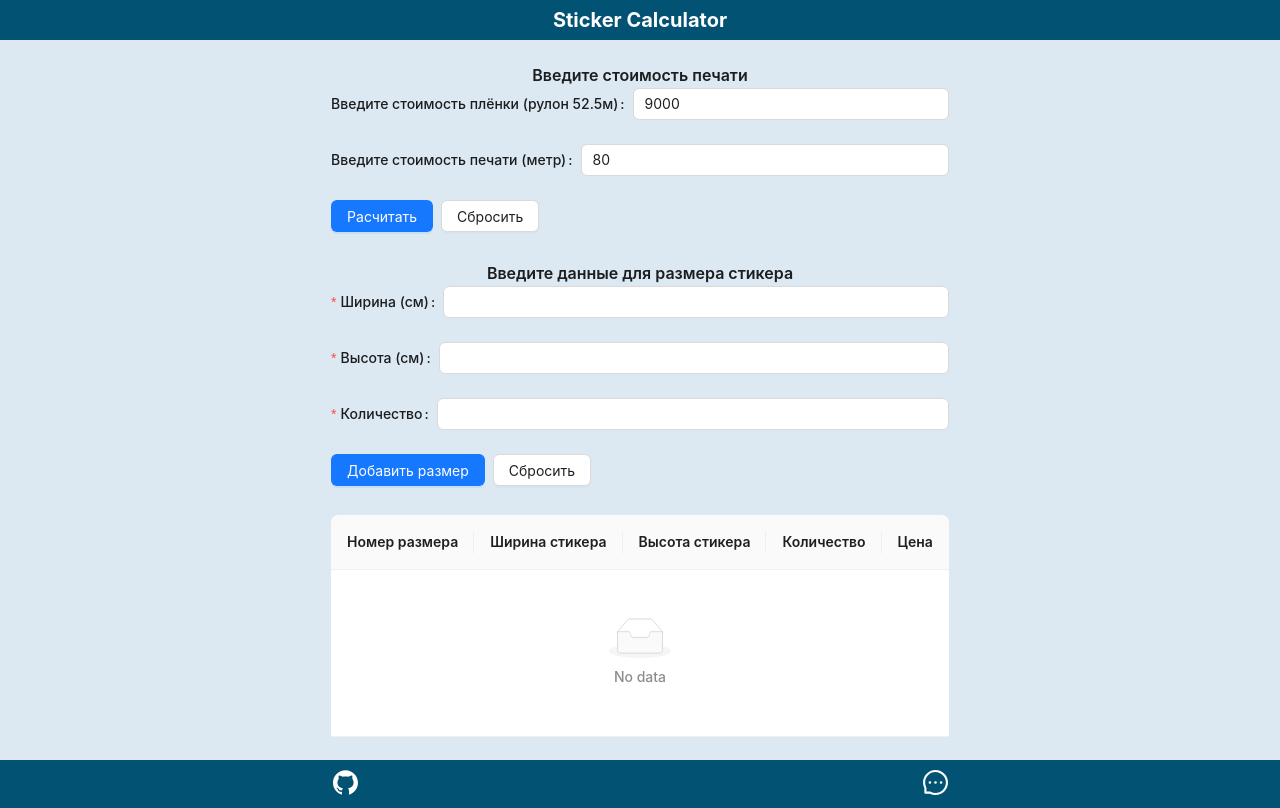
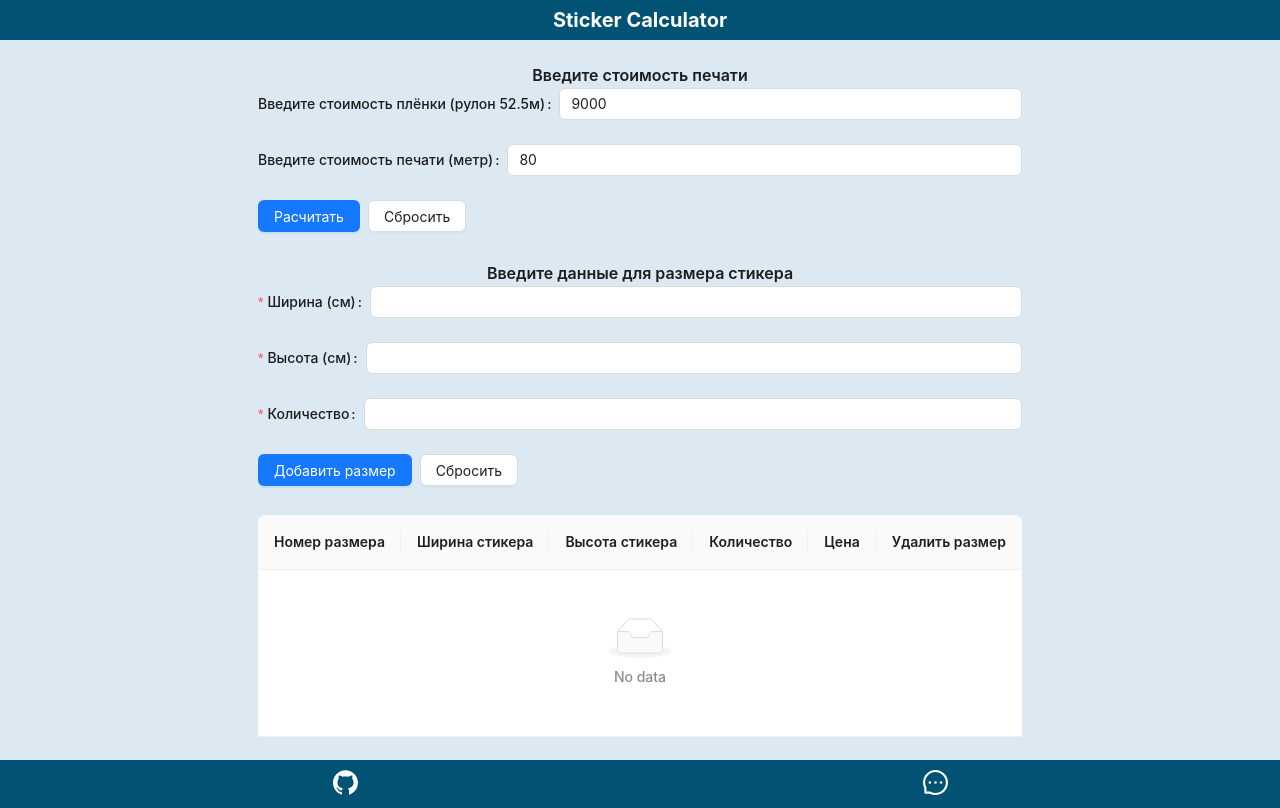
Before and after one commit to kuz4dev/Sticker-Calculator, a React (Create React App) app: page / in a window 1280 px wide. Built offline with nearby package versions, Linux system fonts and the light colour scheme.

Commit message:
add delete button column in table

```diff
--- a/src/components/CalculatorForm/CalculatorForm.jsx
+++ b/src/components/CalculatorForm/CalculatorForm.jsx
@@ -3,9 +3,9 @@ import { useEffect, useRef, useState } from "react";
 import StickerSizeForm from "../StickerSizeForm/StickerSizeForm";
 import Error from "../Logs/Error";
 import Info from "../Logs/Info";
-import { buttonAddStyle, formStyle, formsStyle, titleStyle } from "../../styles/style";
+import { buttonAddStyle, buttonInTable, formStyle, formsStyle, titleStyle } from "../../styles/style";
 import { useDispatch, useSelector } from "react-redux";
-import { changeCanvasPrice, changeInkPrice, clearStickerInfo } from "../../store/stickerReducer";
+import { changeCanvasPrice, changeInkPrice, clearStickerInfo, deleteSize } from "../../store/stickerReducer";
 import { inputNumberZeroValidator } from "../../utils/validators/validators";
 import { tableColumnInfo } from "./FormInfo";
 
@@ -64,9 +64,7 @@ const CalculatorForm = () => {
     useEffect(() => {
         if (isMounted.current) {
             onSubmit();
-            console.log(isMounted);
         } else {
-            console.log(isMounted);
             isMounted.current = true;
         }
     }, [lengthToPrint, isMaxWidthOrHeight]);
@@ -96,6 +94,11 @@ const CalculatorForm = () => {
         dispatch(changeInkPrice(Number(event.target.value)));
     };
 
+    const deleteSizeFromTable = (record) => {
+        console.log(record);
+        dispatch(deleteSize(record.key));
+    };
+
     const dataTable = stickers.map((sticker, index) => {
         return ({
             key: sticker.id,
@@ -106,6 +109,40 @@ const CalculatorForm = () => {
             price: Number.isFinite(sticker.oneStickerPrice) ? sticker.oneStickerPrice : '-',
         });
     });
+
+    const tableColumnInfo = [
+        {
+            title: 'Номер размера',
+            dataIndex: 'size',
+            key: 'size',
+        },
+        {
+            title: 'Ширина стикера',
+            dataIndex: 'width',
+            key: 'width',
+        },
+        {
+            title: 'Высота стикера',
+            dataIndex: 'height',
+            key: 'height',
+        },
+        {
+            title: 'Количество',
+            dataIndex: 'count',
+            key: 'count',
+        },
+        {
+            title: 'Цена',
+            dataIndex: 'price',
+            key: 'price',
+        },
+        {
+            title: 'Удалить размер',
+            dataIndex: 'delete',
+            key: 'delete',
+            render: (_, record) => <Button style={buttonInTable} type="primary" onClick={() => deleteSizeFromTable(record)}>Удалить</Button>
+        }
+    ];
 
     const pagination = {
         pageSize: 2,
--- a/src/components/CalculatorForm/FormInfo.js
+++ /dev/null
@@ -1,27 +0,0 @@
-export const tableColumnInfo = [
-    {
-        title: 'Номер размера',
-        dataIndex: 'size',
-        key: 'size',
-    },
-    {
-        title: 'Ширина стикера',
-        dataIndex: 'width',
-        key: 'width',
-    },
-    {
-        title: 'Высота стикера',
-        dataIndex: 'height',
-        key: 'height',
-    },
-    {
-        title: 'Количество',
-        dataIndex: 'count',
-        key: 'count',
-    },
-    {
-        title: 'Цена',
-        dataIndex: 'price',
-        key: 'price',
-    },
-];
--- a/src/components/StickerSizeForm/StickerSizeForm.jsx
+++ b/src/components/StickerSizeForm/StickerSizeForm.jsx
@@ -4,14 +4,13 @@ import { inputNumberZeroValidator } from "../../utils/validators/validators";
 import { addStickerSize } from "../../store/stickerReducer";
 import stickerCalculator from "../../utils/calculator/stickerCalculator";
 
-const StickerSizeForm = ({ closeForm, dispatch, stickersState, updateInfo }) => {
+const StickerSizeForm = ({ dispatch, stickersState, updateInfo }) => {
 
     const [form] = Form.useForm();
 
     const onSubmit = ({ width, height, number }) => {
         const [stickerInRow, finalPrice, metersToPrint, oneStickerPrice, minStickersToPrint] = stickerCalculator(Number(width), Number(height), Number(number), stickersState.canvasPrice, stickersState.inkPrice);
         dispatch(addStickerSize({ width: Number(width), height: Number(height), number: Number(number), stickerInRow, finalPrice, metersToPrint: Number(metersToPrint), oneStickerPrice, minStickersToPrint }));
-        closeForm(false);
     };
 
     const onReset = () => {
--- a/src/store/stickerReducer.js
+++ b/src/store/stickerReducer.js
@@ -2,6 +2,7 @@ const ADD_STICKER_SIZE = 'ADD_STICKER_SIZE';
 const CHANGE_INK_PRICE = 'CHANGE_INK_PRICE';
 const CHANGE_CANVAS_PRICE = 'CHANGE_CANVAS_PRICE';
 const CLEAR_STICKER_SIZES = 'CLEAR_STICKER_SIZES';
+const DELETE_STICKER_SIZE = 'DELETE_STICKER_SIZE';
 
 const initialState = {
     canvasPrice: 9000,
@@ -36,14 +37,21 @@ const stickerReducer = (state = initialState, action) => {
                 stickers: [],
             }
         }
+        case DELETE_STICKER_SIZE: {
+            return {
+                ...state,
+                stickers: state.stickers.filter(sticker => sticker.id !== action.id)
+            }
+        }
         default:
             return state;
     };
 };
 
-export const addStickerSize = (stickerInfo) => ({ type: ADD_STICKER_SIZE, stickerInfo: stickerInfo });
-export const changeInkPrice = (inkPrice) => ({ type: CHANGE_INK_PRICE, inkPrice: inkPrice });
-export const changeCanvasPrice = (canvasPrice) => ({ type: CHANGE_CANVAS_PRICE, canvasPrice: canvasPrice });
+export const addStickerSize = (stickerInfo) => ({ type: ADD_STICKER_SIZE, stickerInfo });
+export const changeInkPrice = (inkPrice) => ({ type: CHANGE_INK_PRICE, inkPrice });
+export const changeCanvasPrice = (canvasPrice) => ({ type: CHANGE_CANVAS_PRICE, canvasPrice });
 export const clearStickerInfo = () => ({ type: CLEAR_STICKER_SIZES });
+export const deleteSize = (id) => ({ type: DELETE_STICKER_SIZE, id });
 
 export default stickerReducer;
--- a/src/styles/style.js
+++ b/src/styles/style.js
@@ -53,3 +53,9 @@ export const linkStyle = {
 export const buttonAddStyle = {
     marginBottom: '24px',
 };
+
+export const buttonInTable = {
+    display: 'flex',
+    alignItems: 'center',
+    justifyContent: 'center'
+}
```
